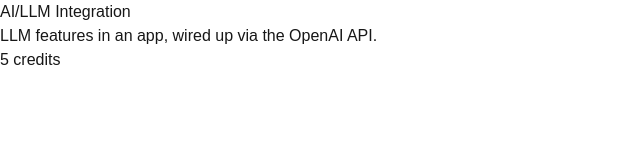
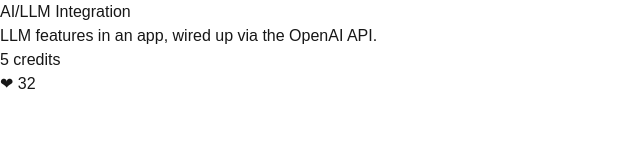
Before and after one commit to inwww/course-catalog, a Next.js app: page /courses/ai-integration in a window 1280 px wide. Shown: the top 162 px of the page, without its empty margins (0-640 px from the left). Built offline with nearby package versions, Linux system fonts and the light colour scheme.

Commit message:
feat: add LikeButton client component

```diff
--- a/app/courses/[id]/page.tsx
+++ b/app/courses/[id]/page.tsx
@@ -1,4 +1,5 @@
 import { notFound } from "next/navigation";
+import LikeButton from "@/components/LikeButton";
 import { getCourse, getCourses } from "@/lib/courses";
 
 type CoursePageProps = {
@@ -23,6 +24,7 @@
       <h1>{course.title}</h1>
       <p>{course.description}</p>
       <p>{course.credits} credits</p>
+      <LikeButton initialLikes={course.likes} />
     </div>
   );
 }
--- /dev/null
+++ b/components/LikeButton.tsx
@@ -0,0 +1,17 @@
+"use client";
+
+import { useState } from "react";
+
+type LikeButtonProps = {
+  initialLikes: number;
+};
+
+export default function LikeButton({ initialLikes }: LikeButtonProps) {
+  const [likes, setLikes] = useState<number>(initialLikes);
+
+  return (
+    <button onClick={() => setLikes((current) => current + 1)}>
+      ❤ {likes}
+    </button>
+  );
+}
```
